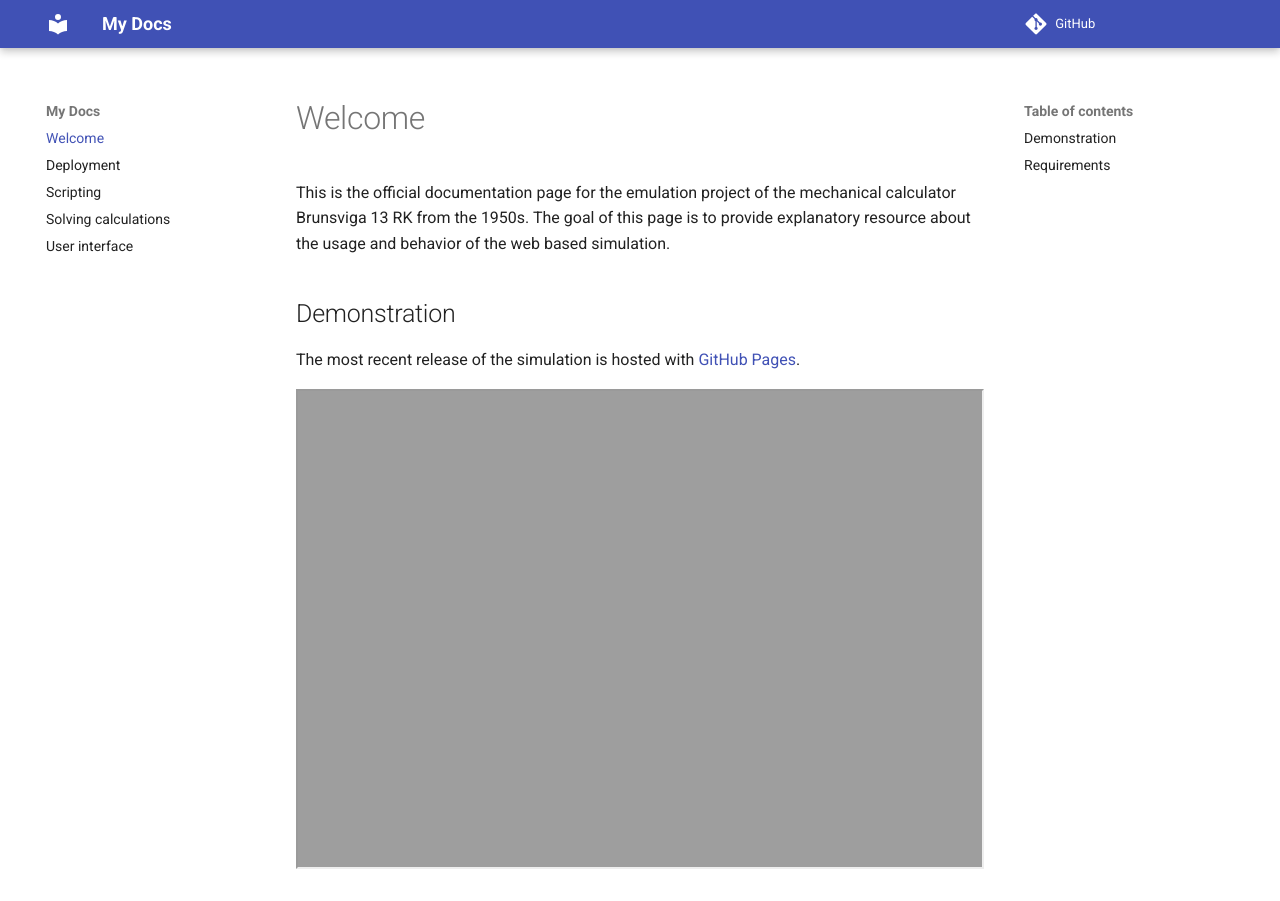
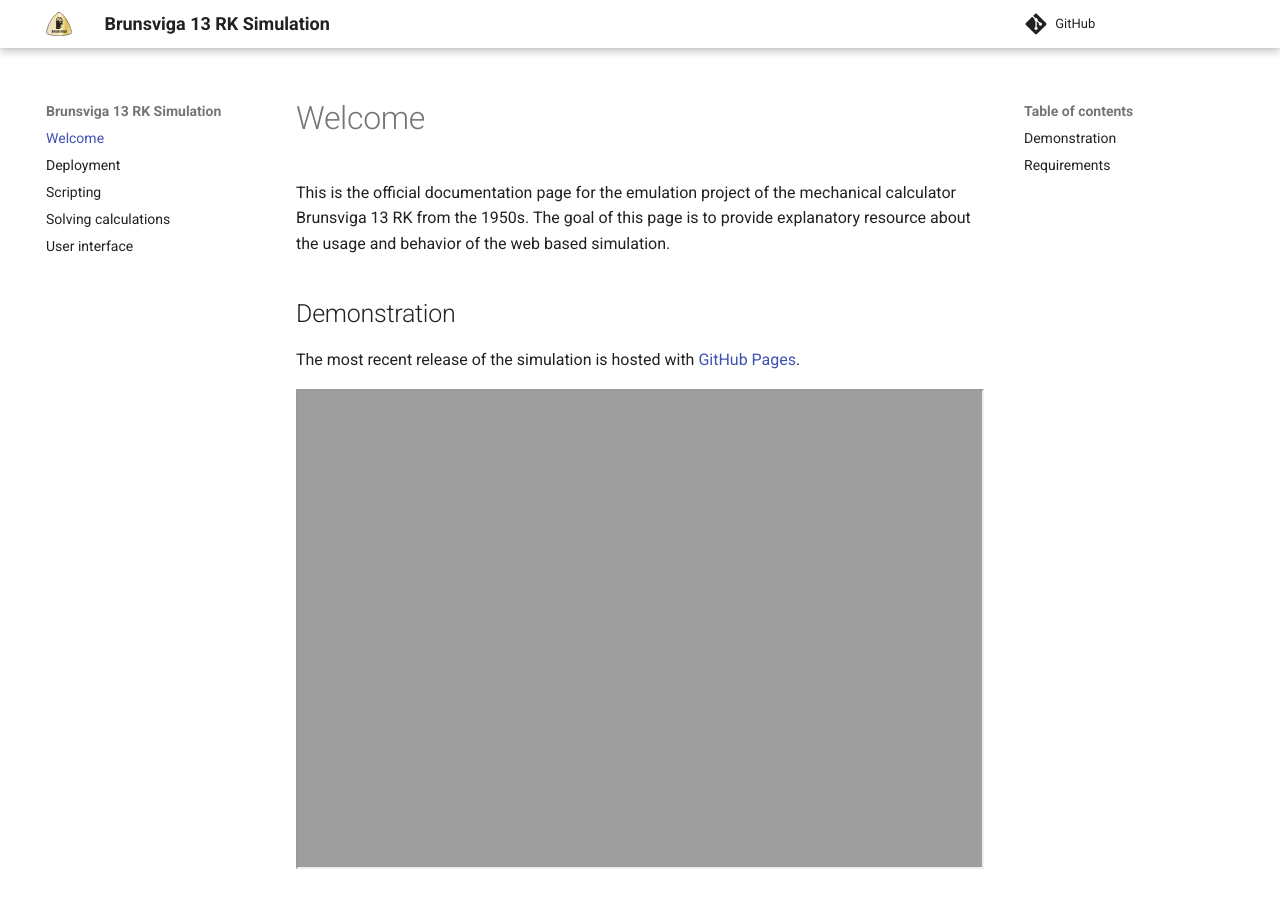
Before and after one commit to brunsviga13rk/docs, an MkDocs documentation site: the page built from docs/index.md, in a window 1280 px wide. Built offline with MkDocs 1.6.1 and Material for MkDocs 9.7.7, drawn with Linux system fonts in a browser that asks for light colours.

Commit message:
feat: update metadata

```diff
--- a/mkdocs.yml
+++ b/mkdocs.yml
@@ -1,11 +1,36 @@
 ---
-site_name: My Docs
+site_name: Brunsviga 13 RK Simulation
 site_url: https://brunsviga13rk.github.io/docs
 repo_url: https://github.com/brunsviga13rk/emulator
 theme:
   name: material
+  logo: assets/brunsviga_icon.svg
+  favicon: assets/brunsviga_icon.svg
   features:
     - content.code.copy
+  palette:
+    # Palette toggle for light mode
+    - scheme: default
+      primary: white
+      accent: blue
+      toggle:
+        icon: material/brightness-7
+        name: Switch to dark mode
+
+    # Palette toggle for dark mode
+    - scheme: slate
+      primary: black
+      accent: blue
+      toggle:
+        icon: material/brightness-4
+        name: Switch to light mode
+extra:
+  homepage: https://github.com/brunsviga13rk
+  social:
+    - icon: fontawesome/brands/github
+      link: https://github.com/brunsviga13rk
+    - icon: fontawesome/solid/paper-plane
+      link: mailto:s222468@student.dhbw-mannheim.de
 markdown_extensions:
   - pymdownx.highlight:
       anchor_linenums: true
@@ -17,3 +42,4 @@ markdown_extensions:
   - admonition
   - pymdownx.details
   - pymdownx.superfences
+copyright: Copyright &copy; 2024 - 2025 Sven Vogel
```
Also changed, not shown: docs/assets/brunsviga_icon.svg (added).
